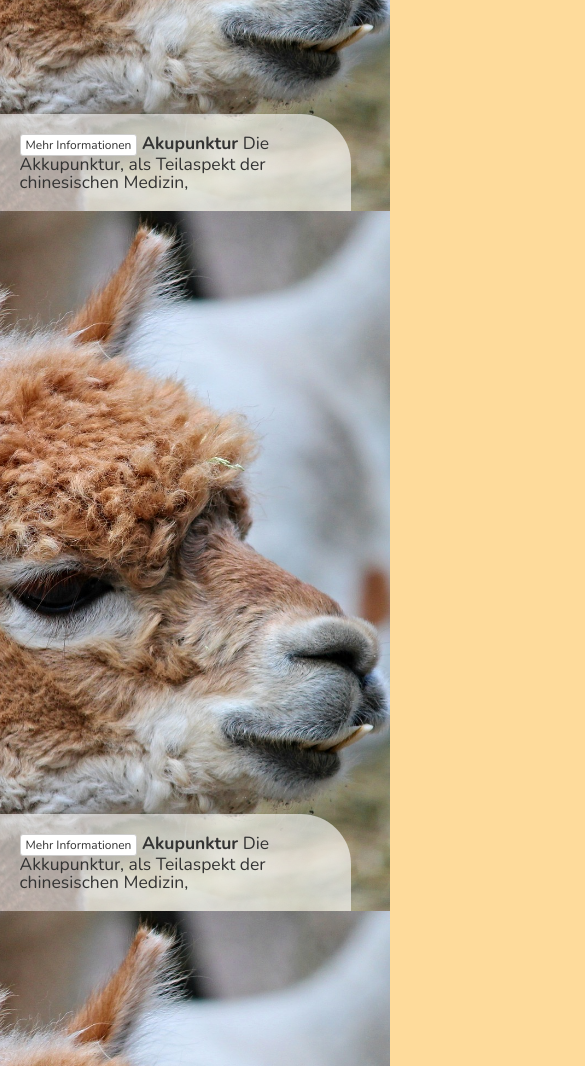
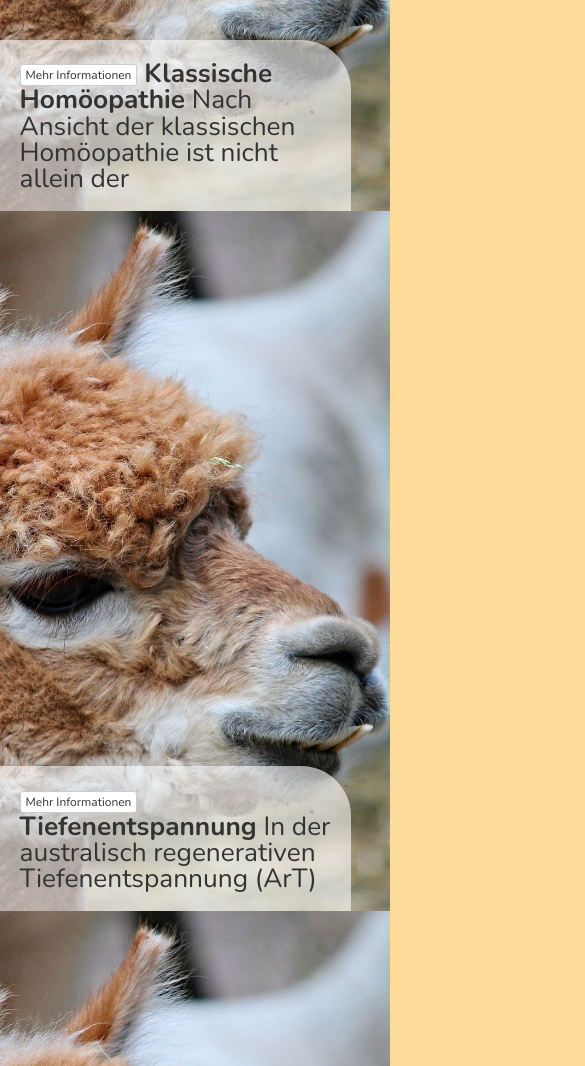
Before and after one commit to PastaMista/PastaMista.github.io, a plain HTML site: page index.html in a window 390 px wide. Shown: the part 3800-4866 px from the top of the page, 585 px wide, since content can reach past the window. Drawn offline with nearby package versions, Linux system fonts and the light colour scheme.

Commit message:
test mobil push

```diff
--- a/css/style.css
+++ b/css/style.css
@@ -363,7 +363,7 @@ header .navbar-default .navbar-toggle .icon-bar{
 }
 
 #angebote .quote {
-	font-size: 1em;
+	font-size: 1.5em;
 	line-height: 100%;
 	font-weight: 400;
 }
--- a/index.html
+++ b/index.html
@@ -144,16 +144,15 @@
 						</div>
 					</blockquote>
 
-					<blockquote class="col-sm-12" id="akupunktur">
+					<blockquote class="col-sm-12" id="homoeopathie">
 						<div class="quote col-sm-12">
                             <button type="button" class="btn btn-default btn-xs" data-toggle="collapse" data-target="#block2">Mehr Informationen</button>
 							<span class="intro">
-                                <span style="font-weight: bold">Akupunktur</span> Die Akkupunktur, als Teilaspekt der chinesischen Medizin,
+                                <span style="font-weight: bold">Klassische Homöopathie</span> Nach Ansicht der klassischen Homöopathie ist nicht allein der
                             </span>
                             <span class="collapse" id="block2">
                                 <p>
-                                    erfreut sich im Westen seit langem zunehmender Beliebtheit.
-                                    Hierbei werden bestimmte Akkupunkturpunkte mit Nadeln stimuliert. Mit dem Einstich in den Akupunkturpunkt wird nach Vorstellung der Chinesen das Qi (die Vitalenergie) und deren Energiefluss reguliert.
+                                   Körper erkrankt, sonder der ganze Mensch als Einheit von Körper,Geist und Seele. So erfährt der Patient durch die Therapie auf allen drei Ebenen eine Steigerung des Wohlbefindens.
                                 </p>
                                 <p>
                                     Für weitere Informationen
@@ -163,16 +162,16 @@
 						</div>
 					</blockquote>
 
-					<blockquote class="col-sm-12" id="akupunktur">
+					<blockquote class="col-sm-12" id="tiefenentspannung">
 						<div class="quote col-sm-12">
                             <button type="button" class="btn btn-default btn-xs" data-toggle="collapse" data-target="#block3">Mehr Informationen</button>
 							<span class="intro">
-                                <span style="font-weight: bold">Akupunktur</span> Die Akkupunktur, als Teilaspekt der chinesischen Medizin,
+                                <span style="font-weight: bold">Tiefenentspannung</span> In der australisch regenerativen Tiefenentspannung (ArT)
                             </span>
                             <span class="collapse" id="block3">
                                 <p>
-                                    erfreut sich im Westen seit langem zunehmender Beliebtheit.
-                                    Hierbei werden bestimmte Akkupunkturpunkte mit Nadeln stimuliert. Mit dem Einstich in den Akupunkturpunkt wird nach Vorstellung der Chinesen das Qi (die Vitalenergie) und deren Energiefluss reguliert.
+                                    werden sanfte Griffe mit starker Wirkund genutzt, um unterschiedliche Erfolge zu erzielen. Darunter den Körper wieder in sein Gleichgewicht zu bringen, den Körper zu entspannen, den Energiefluss in Gang zu bringen und Muskeln und Sehnen zu entspannen.<br>
+                                    Anwendungsbereiche sind unter anderem Ishias- und Rückenschmerzen, Sehenscheidenentzündung, Knieprobleme, Stress- und Spannungszustände, Migräne, Alergien, Asthma... (weitere finden Sie im PDF Dokument).
                                 </p>
                                 <p>
                                     Für weitere Informationen
@@ -182,11 +181,11 @@
 						</div>
 					</blockquote>
 
-					<blockquote class="col-sm-12" id="akupunktur">
+					<blockquote class="col-sm-12" id="eigenblut">
 						<div class="quote col-sm-12">
                             <button type="button" class="btn btn-default btn-xs" data-toggle="collapse" data-target="#block4">Mehr Informationen</button>
 							<span class="intro">
-                                <span style="font-weight: bold">Akupunktur</span> Die Akkupunktur, als Teilaspekt der chinesischen Medizin,
+                                <span style="font-weight: bold">Eigenblut</span>
                             </span>
                             <span class="collapse" id="block4">
                                 <p>
@@ -201,7 +200,7 @@
 						</div>
 					</blockquote>
 
-					<blockquote class="col-sm-12" id="akupunktur">
+					<blockquote class="col-sm-12" id="ausleitend">
 						<div class="quote col-sm-12">
                             <button type="button" class="btn btn-default btn-xs" data-toggle="collapse" data-target="#block5">Mehr Informationen</button>
 							<span class="intro">
@@ -220,7 +219,7 @@
 						</div>
 					</blockquote>
 
-					<blockquote class="col-sm-12" id="akupunktur">
+					<blockquote class="col-sm-12" id="blueten">
 						<div class="quote col-sm-12">
                             <button type="button" class="btn btn-default btn-xs" data-toggle="collapse" data-target="#block6">Mehr Informationen</button>
 							<span class="intro">
@@ -264,7 +263,7 @@
 						</address>
 					</div>
 					<div class="col-sm-6 fadeRight">
-						<iframe src="https://www.google.com/maps/embed?pb=!1m18!1m12!1m3!1d2544.7769537254567!2d8.741351315909297!3d50.370713400988066!2m3!1f0!2f0!3f0!3m2!1i1024!2i768!4f13.1!3m3!1m2!1s0x4173a8a5f5947f57%3A0x6612fd3ee42338e9!2sHeilkunde+am+Park+Anja+Schmidt!5e0!3m2!1sde!2sde!4v1509103702700" class="karte fadeRight" width="100%" height="100%" frameborder="" style="border:0" allowfullscreen></iframe>
+						<iframe src="https://www.google.com/maps/embed?pb=!1m18!1m12!1m3!1d2544.7769537254567!2d8.741351315909297!3d50.370713400988066!2m3!1f0!2f0!3f0!3m2!1i1024!2i768!4f13.1!3m3!1m2!1s0x4173a8a5f5947f57%3A0x6612fd3ee42338e9!2sHeilkunde+am+Park+Anja+Schmidt!5e0!3m2!1sde!2sde!4v1509103702700" class="karte fadeRight" width="560" height="210" frameborder="" style="border:0" allowfullscreen></iframe>
 
 					</div>
 				</div>
```
